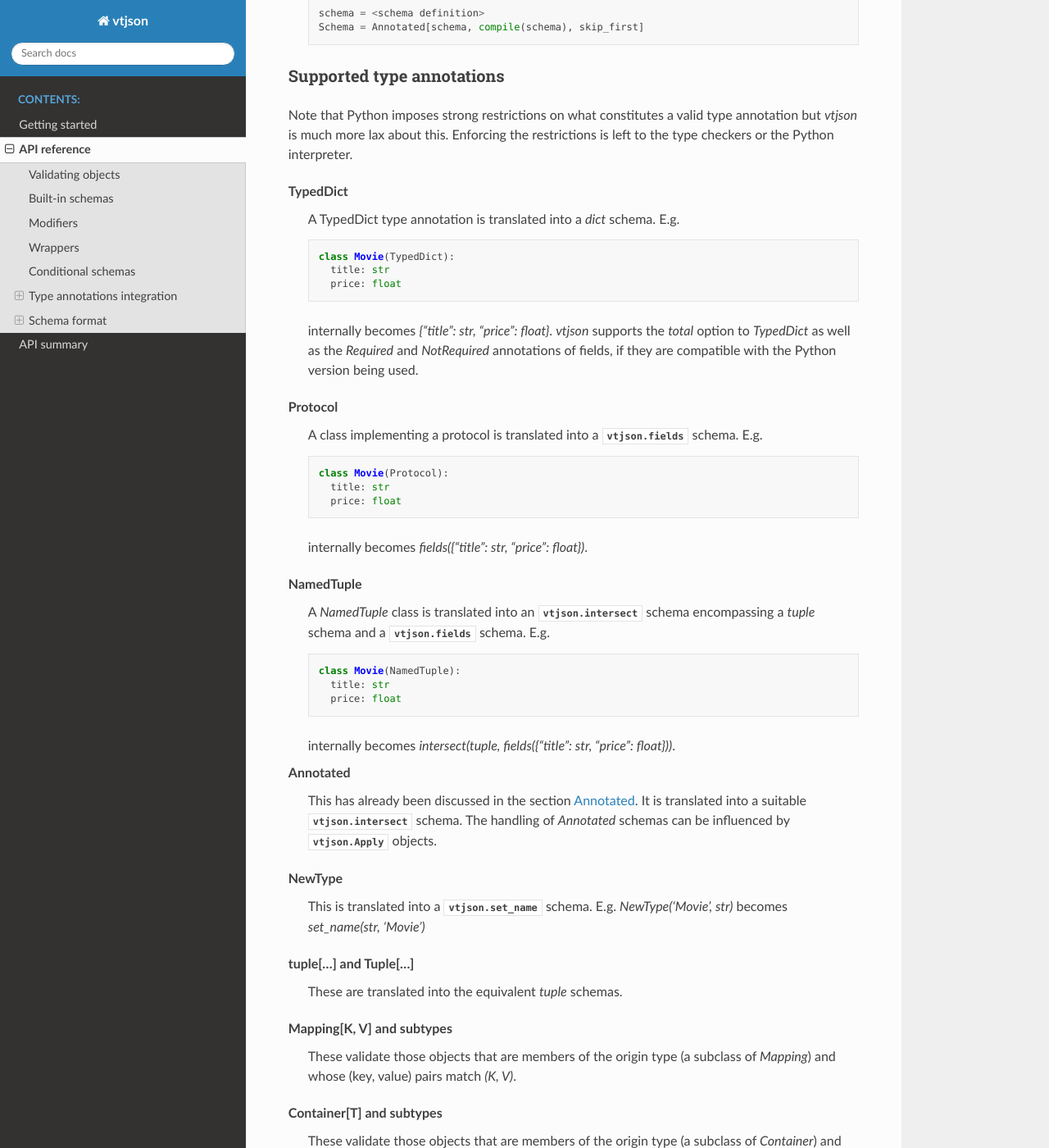
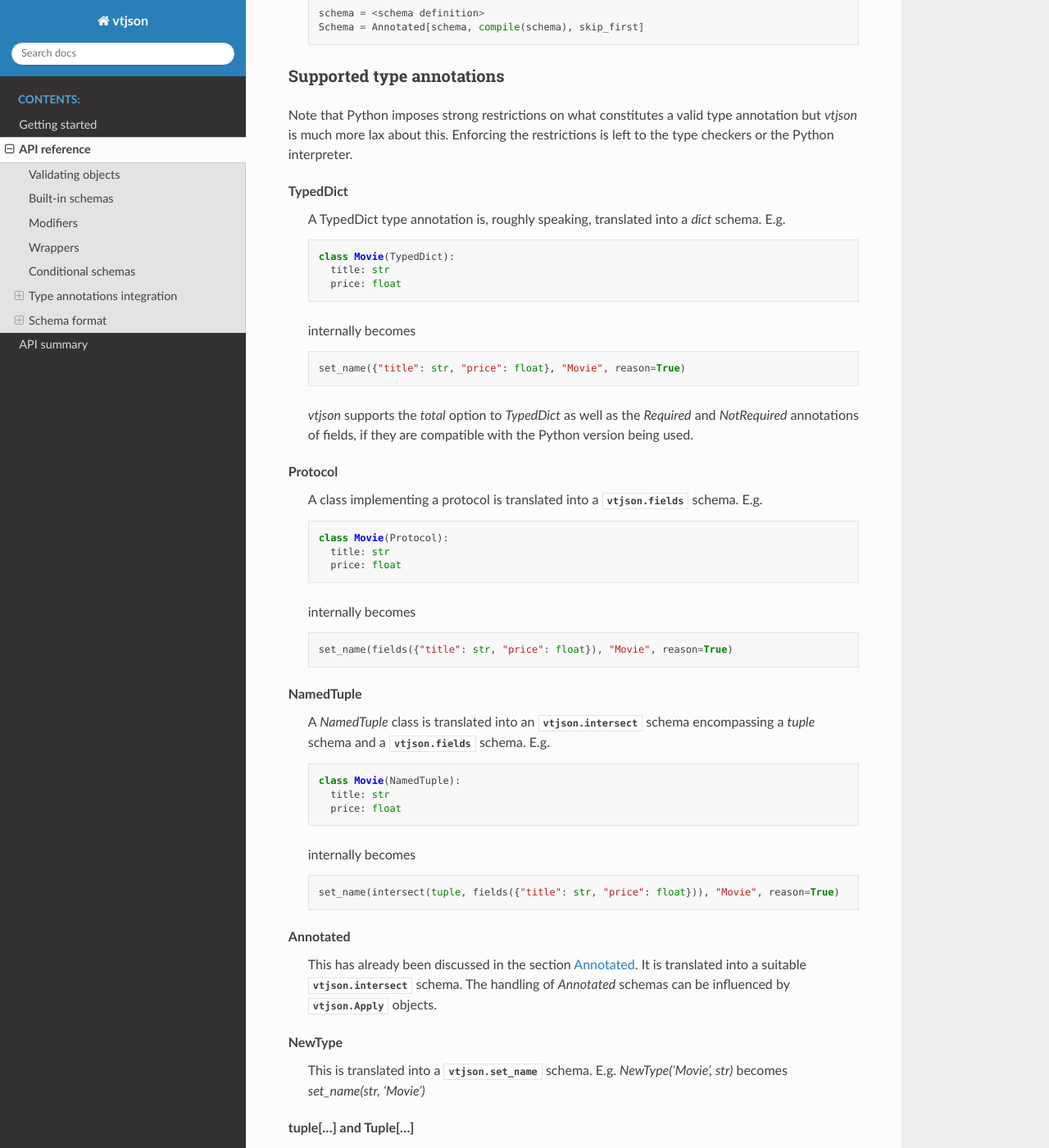
Before and after one commit to vdbergh/vtjson, a Sphinx documentation site: the page built from docs/source/usage.rst, in a window 1280 px wide and 1400 px high, scrolled down 7115 px. Shown: the whole window at 82% size. Built offline with Sphinx 7.4.7 and the Read the Docs theme 3.1.0, drawn with Linux system fonts in a browser that asks for light colours.

Commit message:
Refine documentation.

```diff
--- a/docs/source/usage.rst
+++ b/docs/source/usage.rst
@@ -223,7 +223,7 @@ Note that Python imposes strong restrictions on what constitutes a valid type an
 .. _typeddict:
 
 TypedDict
-  A TypedDict type annotation is translated into a `dict` schema. E.g.
+  A TypedDict type annotation is, roughly speaking, translated into a `dict` schema. E.g.
 
   .. code-block:: python
 
@@ -231,7 +231,13 @@ TypedDict
       title: str
       price: float
 
-  internally becomes `{"title": str, "price": float}`. `vtjson` supports the `total` option to `TypedDict` as well as the `Required` and `NotRequired` annotations of fields, if they are compatible with the Python version being used.
+  internally becomes
+
+  .. code-block:: python
+
+    set_name({"title": str, "price": float}, "Movie", reason=True)
+
+  `vtjson` supports the `total` option to `TypedDict` as well as the `Required` and `NotRequired` annotations of fields, if they are compatible with the Python version being used.
 
 .. _protocol:
 
@@ -244,7 +250,11 @@ Protocol
       title: str
       price: float
 
-  internally becomes `fields({"title": str, "price": float})`.
+  internally becomes
+
+  .. code-block:: python
+
+    set_name(fields({"title": str, "price": float}), "Movie", reason=True)
 
 .. _namedtuple:
 
@@ -257,7 +267,11 @@ NamedTuple
       title: str
       price: float
 
-  internally becomes `intersect(tuple, fields({"title": str, "price": float}))`.
+  internally becomes
+
+  .. code-block:: python
+
+    set_name(intersect(tuple, fields({"title": str, "price": float})), "Movie", reason=True)
 
 Annotated
   This has already been discussed in the section :ref:`annotated`. It is translated into a suitable :py:class:`vtjson.intersect` schema. The handling of `Annotated` schemas can be influenced by :py:class:`vtjson.Apply` objects.
```
Also changed, not shown: vtjson.py (+4 -5 lines).
